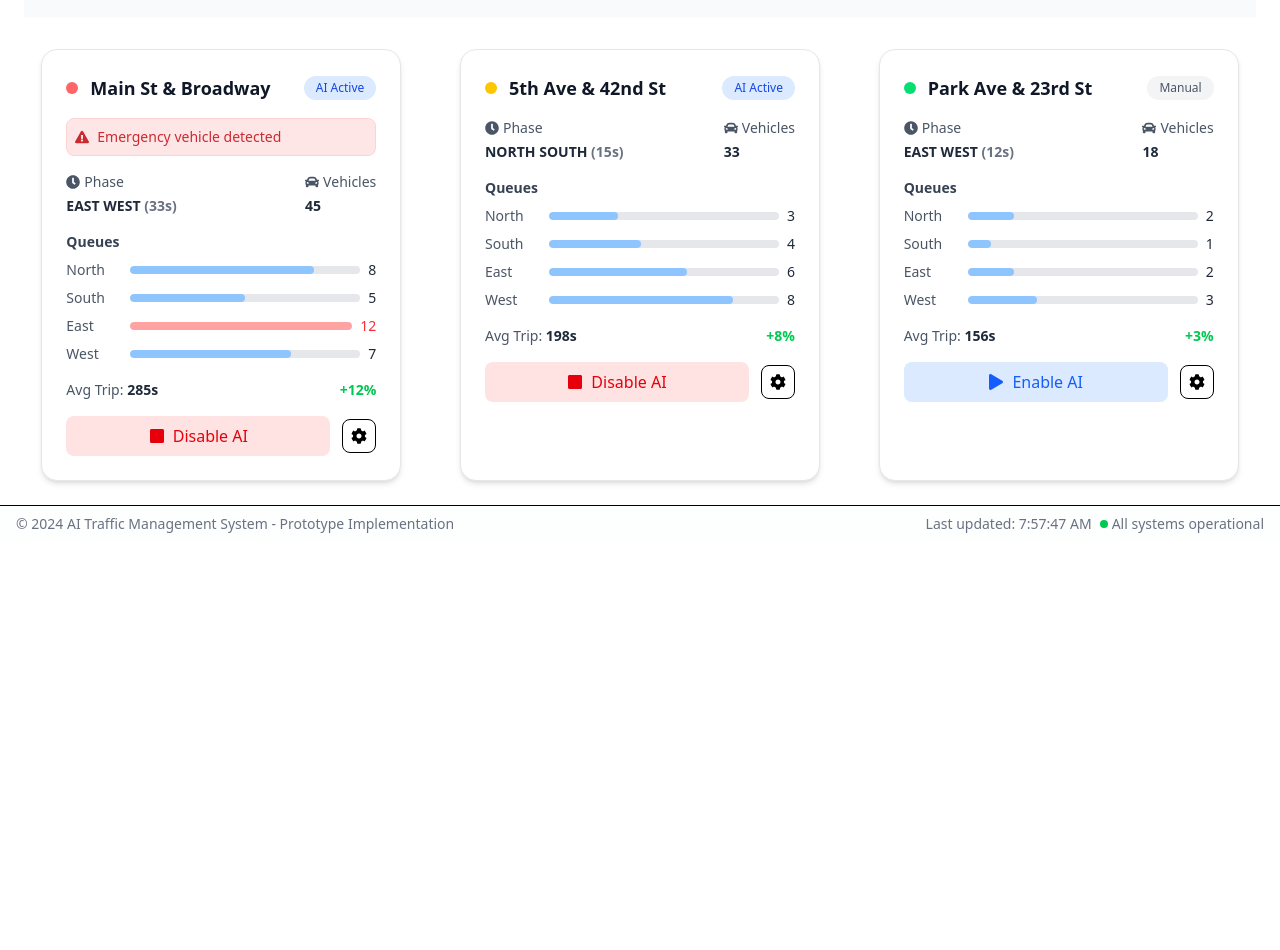
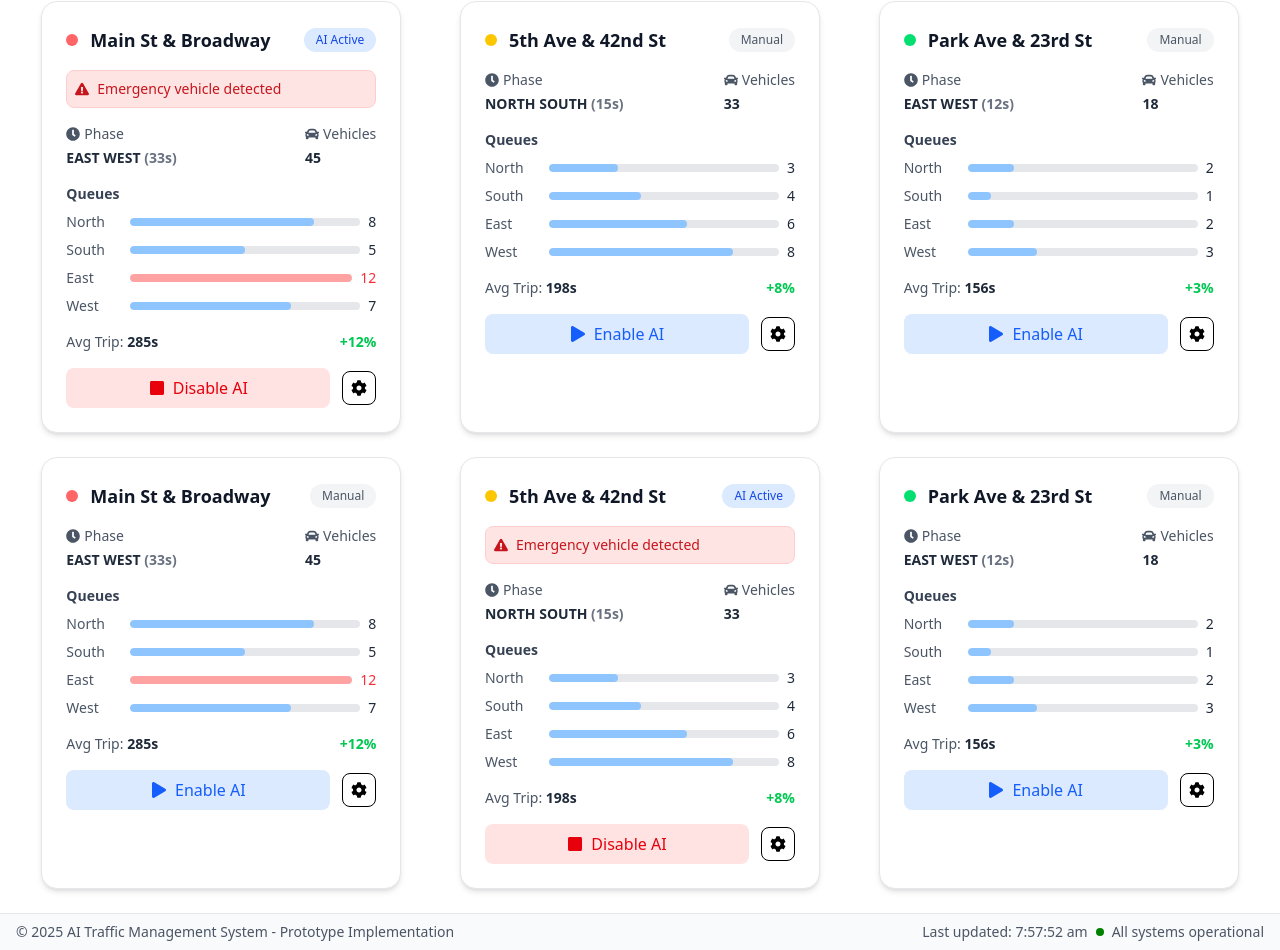
Before and after one commit to kapil-singh18/Team-Pace, a React (Vite) app in the folder Smart-Traffic-Management/: page / in a window 1280 px wide. Shown: the part 587-1537 px from the top of the page. Before the commit the page ends 1129 px from the top, so only its background shows below. Built offline with nearby package versions, Linux system fonts and the light colour scheme.

Commit message:
Files updated

```diff
--- a/Smart-Traffic-Management/src/components/Footer.jsx
+++ b/Smart-Traffic-Management/src/components/Footer.jsx
@@ -1,18 +1,31 @@
-import React from 'react';
+import React, { useState, useEffect } from "react";
 
-const Footer = () => {
+const Footer = ({
+    systemName = "AI Traffic Management System",
+    version = "Prototype Implementation",
+    copyrightYear = new Date().getFullYear(),
+    status = "All systems operational",
+    statusColor = "green",
+}) => {
+    const [time, setTime] = useState(new Date());
+
+    useEffect(() => {
+        const timer = setInterval(() => setTime(new Date()), 1000);
+        return () => clearInterval(timer);
+    }, []);
+
     return (
-        <footer className="w-full border-t bg-gray-50/30 py-2 px-4">
-            <div className="container mx-auto flex items-center justify-between text-sm text-gray-500">
-                <span>© 2024 AI Traffic Management System - Prototype Implementation</span>
-
-                <div className="flex items-center gap-2">
-                    <span>Last updated: {new Date().toLocaleTimeString()}</span>
-                    <div className="flex items-center gap-1">
-                        <span className="h-2 w-2 rounded-full bg-green-500"></span>
-                        <span>All systems operational</span>
-                    </div>
-                </div>
+        <footer className="w-full border-t border-gray-200 bg-gray-50 text-sm text-gray-600 px-4 py-2 flex justify-between items-center">
+            <div>
+                © {copyrightYear} {systemName} - {version}
+            </div>
+            <div className="flex items-center gap-2">
+                <span>Last updated: {time.toLocaleTimeString().toLowerCase()}</span>
+                <span
+                    className="w-2 h-2 rounded-full"
+                    style={{ backgroundColor: statusColor }}
+                ></span>
+                <span>{status}</span>
             </div>
         </footer>
     );
--- a/Smart-Traffic-Management/src/components/IntersectionGrid.jsx
+++ b/Smart-Traffic-Management/src/components/IntersectionGrid.jsx
@@ -19,6 +19,43 @@ const IntersectionGrid = () => {
             name: "5th Ave & 42nd St",
             statusColor: "yellow",
             alert: null,
+            currentPhase: "NORTH SOUTH",
+            remainingTime: 20,
+            totalVehicles: 33,
+            queues: { North: 3, South: 4, East: 6, West: 8 },
+            avgTripTime: 198,
+            improvement: 8,
+            aiEnabled: false,
+        },
+        {
+            name: "Park Ave & 23rd St",
+            statusColor: "green",
+            alert: null,
+            currentPhase: "EAST WEST",
+            remainingTime: 17,
+            totalVehicles: 18,
+            queues: { North: 2, South: 1, East: 2, West: 3 },
+            avgTripTime: 156,
+            improvement: 3,
+            aiEnabled: false,
+        },
+        {
+            name: "Main St & Broadway",
+            statusColor: "red",
+            alert: null,
+            currentPhase: "EAST WEST",
+            remainingTime: 38,
+            totalVehicles: 45,
+            queues: { North: 8, South: 5, East: 12, West: 7 },
+            avgTripTime: 285,
+            improvement: 12,
+            aiEnabled: false,
+
+        },
+        {
+            name: "5th Ave & 42nd St",
+            statusColor: "yellow",
+            alert: "Emergency vehicle detected",
             currentPhase: "NORTH SOUTH",
             remainingTime: 20,
             totalVehicles: 33,
--- a/Smart-Traffic-Management/src/pages/Dashboard.jsx
+++ b/Smart-Traffic-Management/src/pages/Dashboard.jsx
@@ -3,7 +3,7 @@ import IntersectionGrid from "../components/IntersectionGrid";
 const Dashboard = () => {
     return (
         <div className="p-6">
-            <h1 className="text-2xl font-bold mb-4">Dashboard</h1>
+
             <TrafficStats />
             <IntersectionGrid />
 
```
Also changed, not shown: Smart-Traffic-Management/src/components/Header.jsx (line endings or trailing spaces).
